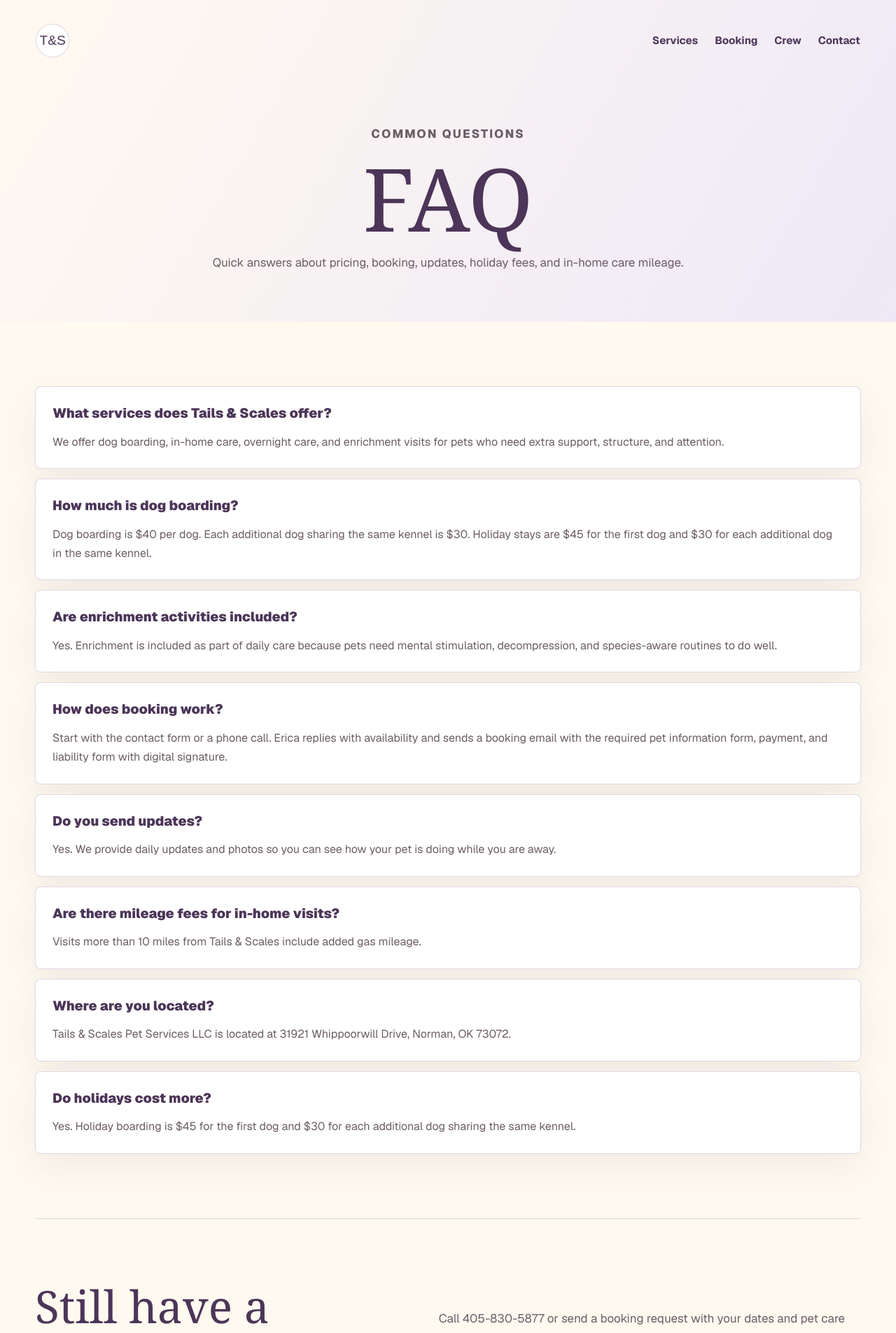
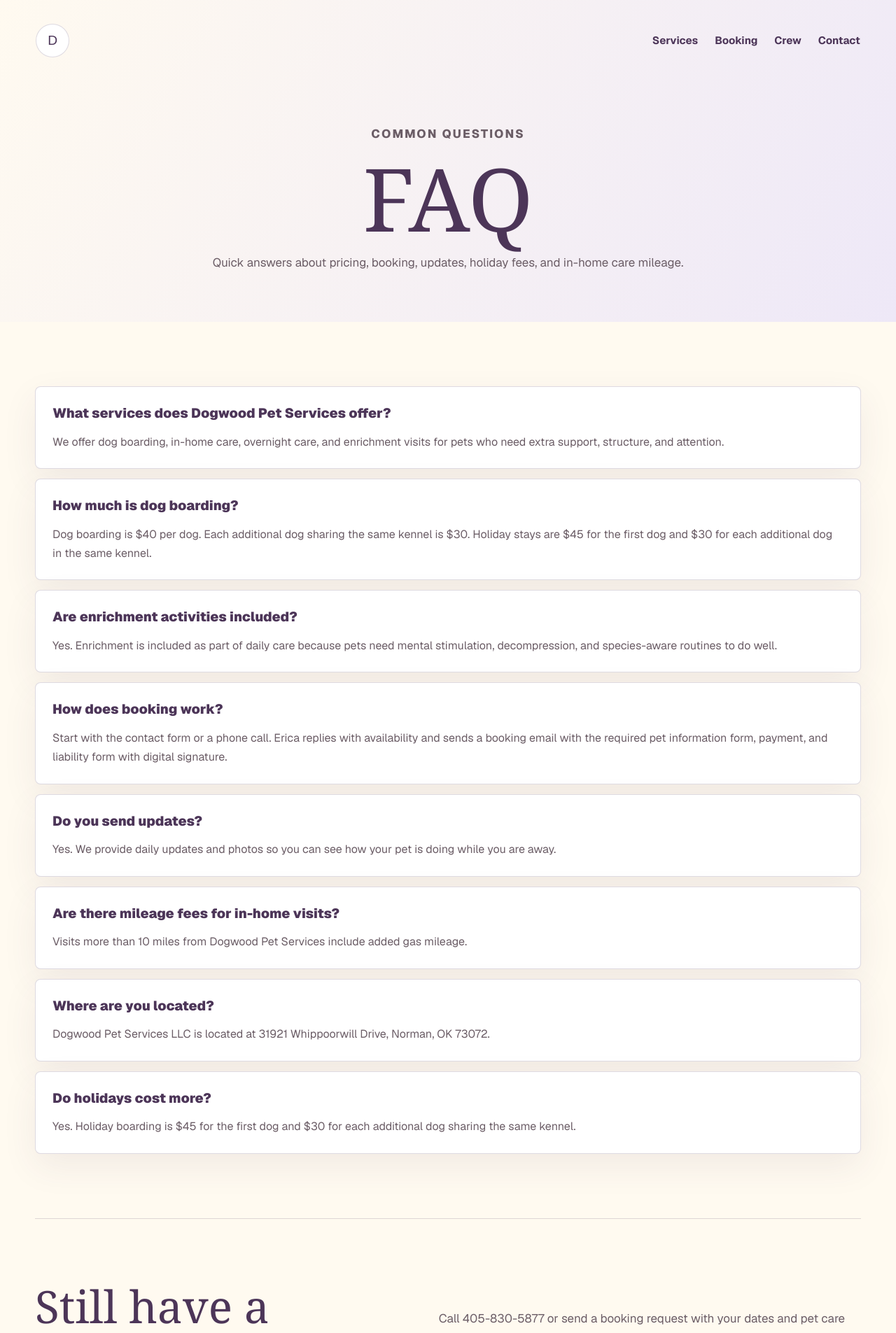
Before and after one commit to tylersanbar/dogwoodpetservices, a Next.js app: page /faq in a window 1280 px wide. Shown: the top 1905 px of the page at 70% size. Built offline with nearby package versions, Linux system fonts and the light colour scheme; a web font is replaced by a local one.

Commit message:
Rename "Tails & Scales" to "Dogwood Pet Services" across the website content and metadata

```diff
--- a/app/faq/page.tsx
+++ b/app/faq/page.tsx
@@ -2,7 +2,7 @@
 
 const faqs = [
   {
-    question: "What services does Tails & Scales offer?",
+    question: "What services does Dogwood Pet Services offer?",
     answer:
       "We offer dog boarding, in-home care, overnight care, and enrichment visits for pets who need extra support, structure, and attention.",
   },
@@ -29,12 +29,12 @@
   {
     question: "Are there mileage fees for in-home visits?",
     answer:
-      "Visits more than 10 miles from Tails & Scales include added gas mileage.",
+      "Visits more than 10 miles from Dogwood Pet Services include added gas mileage.",
   },
   {
     question: "Where are you located?",
     answer:
-      "Tails & Scales Pet Services LLC is located at 31921 Whippoorwill Drive, Norman, OK 73072.",
+      "Dogwood Pet Services LLC is located at 31921 Whippoorwill Drive, Norman, OK 73072.",
   },
   {
     question: "Do holidays cost more?",
@@ -48,8 +48,8 @@
     <main className="min-h-screen bg-background text-foreground">
       <section className="faq-hero">
         <nav className="site-nav" aria-label="FAQ navigation">
-          <Link className="brand-mark" href="/" aria-label="Tails and Scales home">
-            T&S
+          <Link className="brand-mark" href="/" aria-label="Dogwood Pet Services home">
+            D
           </Link>
           <div className="nav-links">
             <Link href="/#services">Services</Link>
@@ -80,7 +80,7 @@
         <h2>Still have a question?</h2>
         <p>Call 405-830-5877 or send a booking request with your dates and pet care needs.</p>
         <Link className="button primary" href="/#contact">
-          Contact Tails &amp; Scales
+          Contact Dogwood Pet Services
         </Link>
       </section>
     </main>
--- a/app/layout.tsx
+++ b/app/layout.tsx
@@ -19,7 +19,7 @@
 });
 
 export const metadata: Metadata = {
-  title: "Tails & Scales Pet Services LLC",
+  title: "Dogwood Pet Services LLC",
   description:
     "Professional, loving dog boarding and in-home care for every kind of companion in Norman, Oklahoma.",
 };
--- a/app/page.tsx
+++ b/app/page.tsx
@@ -80,8 +80,8 @@
     <main className="min-h-screen bg-background text-foreground">
       <section className="hero-section">
         <nav className="site-nav" aria-label="Main navigation">
-          <a className="brand-mark" href="#home" aria-label="Tails and Scales home">
-            T&S
+          <a className="brand-mark" href="#home" aria-label="Dogwood Pet Services home">
+            DW
           </a>
           <div className="nav-links">
             <a href="#services">Services</a>
@@ -95,7 +95,7 @@
         <div id="home" className="hero-grid">
           <div className="hero-copy">
             <p className="eyebrow">Peaceful and professional pet care for all kinds</p>
-            <h1>Tails &amp; Scales Pet Services LLC</h1>
+            <h1>Dogwood Pet Services LLC</h1>
             <p className="hero-subtitle">
               Professional, loving dog boarding and in-home care for every kind of companion - furry,
               feathered, or scaly.
@@ -110,10 +110,10 @@
             </div>
           </div>
 
-          <div className="hero-image-wrap" aria-label="Tails and Scales Pet Services brand card">
+          <div className="hero-image-wrap" aria-label="Dogwood Pet Services brand card">
             <Image
               src="/dogwood_brochure.png"
-              alt="Tails and Scales Pet Services illustrated contact card"
+              alt="Dogwood Pet Services illustrated contact card"
               width={990}
               height={559}
               priority
@@ -135,7 +135,7 @@
           <h2>A homestead boarding experience built around calm, enrichment, and safety.</h2>
         </div>
         <p>
-          Welcome to Tails and Scales. Our facility is located on our homestead in south Norman,
+          Welcome to Dogwood Pet Services. Our facility is located on our homestead in south Norman,
           away from the hustle and bustle, and nestled right next to our little alpaca farm. We
           create a safe place for pets to peacefully relax and flourish with enrichment-focused,
           small-scale boarding that helps every pet thrive, not just get through the stay.
@@ -162,13 +162,13 @@
         </div>
         <p className="fine-print">
           Holiday fees apply during peak travel dates. Mileage fees apply to visits more than 10
-          miles from Tails &amp; Scales.
+          miles from Dogwood Pet Services.
         </p>
       </section>
 
       <section className="section why-section">
         <div className="why-copy">
-          <p className="section-kicker">Why Choose Tails &amp; Scales?</p>
+          <p className="section-kicker">Why Choose Dogwood Pet Services?</p>
           <h2>Care from people who understand that every animal has unique needs.</h2>
           <p>
             We are not just a boarding facility. We are pet lovers with years of experience caring
@@ -259,7 +259,7 @@
         </div>
         <div className="crew-intro">
           <p>
-            We are Erica and Brian, owners and staff for Tails and Scales. Together we bring a
+            We are Erica and Brian, owners and staff for Dogwood Pet Services. Together we bring a
             lifetime of animal care experience across pets, veterinary care, exotics, wildlife
             rehabilitation, animal care, and conservation.
           </p>
@@ -269,7 +269,7 @@
             <div className="portrait-placeholder">Erica</div>
             <h3>Erica</h3>
             <p>
-              Tails and Scales started as a pet sitting business when Erica was 18. Since then, she
+              Dogwood Pet Services started as a pet sitting business when Erica was 18. Since then, she
               has worked as an exotic animal educator, an office manager at an animal ER, and an
               enrichment coordinator for a raptor rehabilitation center. She is passionate about
               animal welfare, animal rescue, community, education, and sustainability.
@@ -291,7 +291,7 @@
       <section className="section review-section">
         <div>
           <p className="section-kicker">Facebook and reviews</p>
-          <h2>Follow Tails &amp; Scales on Facebook.</h2>
+          <h2>Follow Dogwood Pet Services on Facebook.</h2>
           <p>
             See recent updates, community posts, and Facebook reviews from families who trust us
             with their companions.
```
